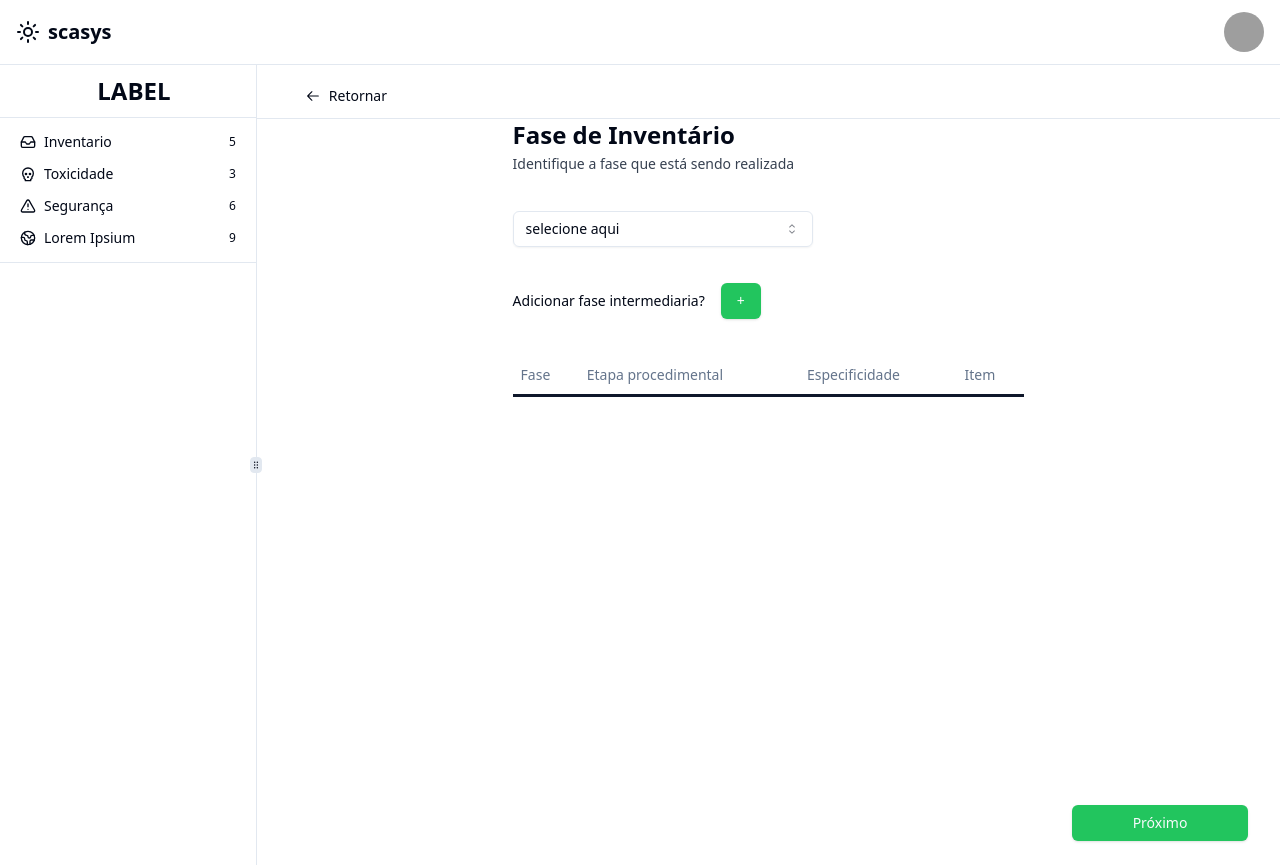
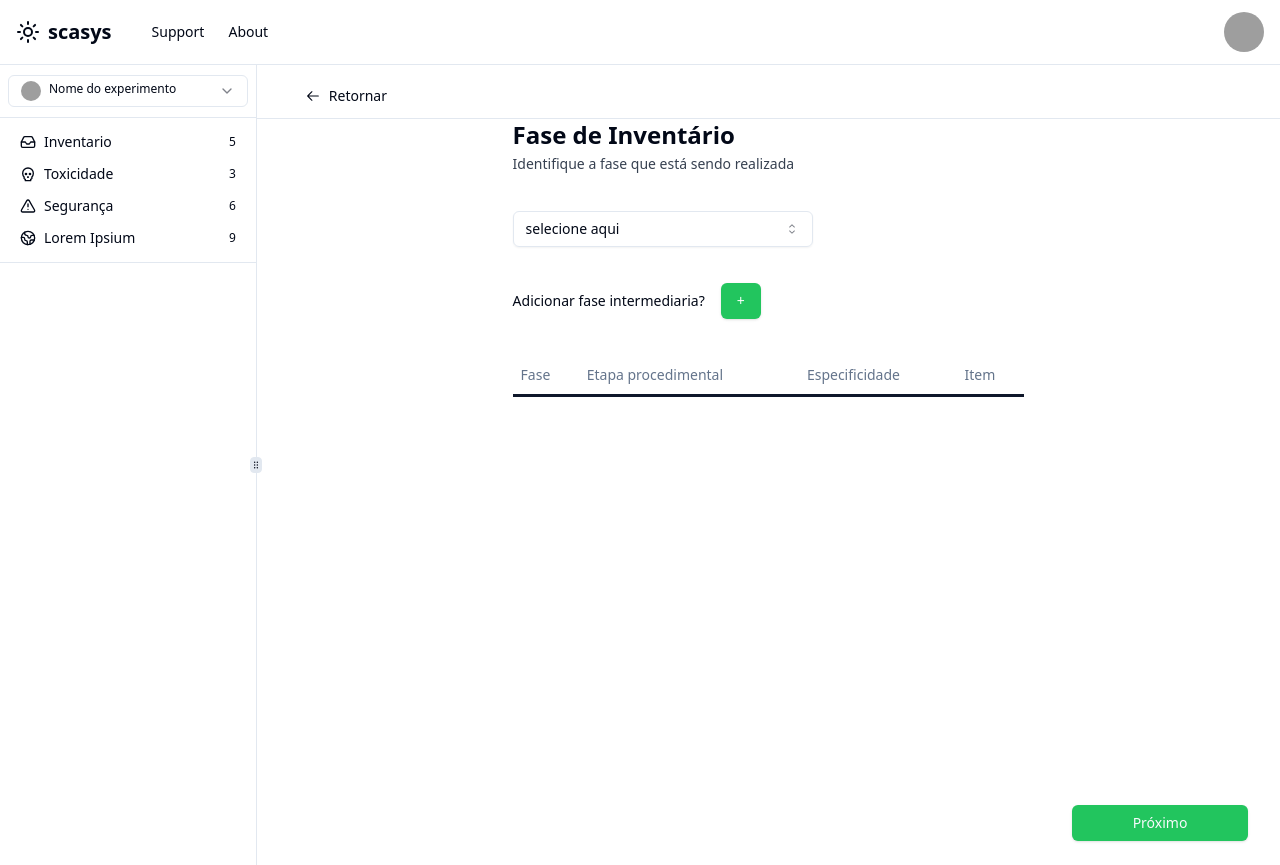
Before and after one commit to Cauatn/scasys, a React (Vite) app: page /inventory/1 in a window 1280 px wide. Built offline with nearby package versions, Linux system fonts and the light colour scheme; grey boxes are pictures that could not be loaded.

Commit message:
feat: Add ExperimentSwitcher component and update NavBarT component

```diff
--- /dev/null
+++ b/src/components/exp-switcher.tsx
@@ -0,0 +1,115 @@
+import { CaretSortIcon, CheckIcon } from "@radix-ui/react-icons"
+
+import { cn } from "@/lib/utils"
+import { Button } from "@/components/ui/button"
+import {
+  Command,
+  CommandEmpty,
+  CommandGroup,
+  CommandInput,
+  CommandItem,
+} from "@/components/ui/command"
+import {
+  Popover,
+  PopoverContent,
+  PopoverTrigger,
+} from "@/components/ui/popover"
+import { useState } from "react"
+import { Avatar, AvatarFallback, AvatarImage } from "./ui/avatar"
+import { ChevronDown } from "lucide-react"
+
+type SwitcherProps = {
+  isCollapsed: boolean
+}
+
+const experimentos = [
+  {
+    value: "experimento1",
+    label: "experimento 1",
+  },
+  {
+    value: "experimento2",
+    label: "experimento 2",
+  },
+  {
+    value: "experimento3",
+    label: "experimento 3",
+  },
+  {
+    value: "experimento4",
+    label: "experimento 4",
+  },
+  {
+    value: "experimento5",
+    label: "experimento 5",
+  },
+]
+
+export default function ExperimentSwitcher({ isCollapsed }: SwitcherProps) {
+  const [open, setOpen] = useState(false)
+  const [value, setValue] = useState("")
+
+  return (
+    <Popover open={open} onOpenChange={setOpen}>
+      <PopoverTrigger asChild>
+        <Button
+          variant="ghost"
+          size="sm"
+          role="combobox"
+          aria-expanded={open}
+          aria-label="Select a workspace"
+          className={cn(
+            "flex w-full items-center gap-2 border [&>span]:line-clamp-1 [&>span]:flex [&>span]:w-full [&>span]:items-center [&>span]:gap-1 [&>span]:truncate [&_svg]:h-4 [&_svg]:w-4 [&_svg]:shrink-0",
+            isCollapsed &&
+              "flex h-9 w-9 shrink-0 items-center justify-center p-0 [&>span]:w-auto [&>svg]:hidden"
+          )}
+        >
+          <div className="flex justify-between">
+            <Avatar className={cn("h-5 w-5", !isCollapsed && "mr-2")}>
+              <AvatarImage src={"https://github.com/Cauatn.png"} />
+              <AvatarFallback>{"N"}</AvatarFallback>
+            </Avatar>
+            <span className={cn("whitespace-nowrap", isCollapsed && "hidden")}>
+              {"Nome do experimento"}
+            </span>
+          </div>
+          <ChevronDown
+            className={cn(
+              "ml-auto h-4 w-4 shrink-0 opacity-50",
+              isCollapsed && "hidden"
+            )}
+          />
+        </Button>
+      </PopoverTrigger>
+      <PopoverContent className="w-[200px] p-0">
+        <Command>
+          <CommandInput
+            placeholder="Busque um experimento..."
+            className="h-9 text-[13px]"
+          />
+          <CommandEmpty>Experimento não encontrado.</CommandEmpty>
+          <CommandGroup>
+            {experimentos.map((experimento) => (
+              <CommandItem
+                key={experimento.value}
+                value={experimento.value}
+                onSelect={(currentValue) => {
+                  setValue(currentValue === value ? "" : currentValue)
+                  setOpen(false)
+                }}
+              >
+                {experimento.label}
+                <CheckIcon
+                  className={cn(
+                    "ml-auto h-4 w-4",
+                    value === experimento.value ? "opacity-100" : "opacity-0"
+                  )}
+                />
+              </CommandItem>
+            ))}
+          </CommandGroup>
+        </Command>
+      </PopoverContent>
+    </Popover>
+  )
+}
--- a/src/components/page-root.tsx
+++ b/src/components/page-root.tsx
@@ -13,13 +13,19 @@ import { Separator } from "./ui/separator"
 import { TooltipProvider } from "./ui/tooltip"
 import { NavBarT } from "./nav"
 import Navbar from "./navbar"
+import ExperimentSwitcher from "./exp-switcher"
 
 export default function PageRoot({ toggleReturnButton = true }) {
   const [isCollapsed, setIsCollapsed] = useState(false)
 
   return (
     <TooltipProvider delayDuration={0}>
-      <NavBarT />
+      <NavBarT
+        items={[
+          { title: "Support", href: "/" },
+          { title: "About", href: "/about" },
+        ]}
+      />
       <ResizablePanelGroup
         direction="horizontal"
         className="h-full max-h-[800px] items-stretch"
@@ -43,11 +49,7 @@ export default function PageRoot({ toggleReturnButton = true }) {
               isCollapsed ? "h-[52px]" : "px-2"
             )}
           >
-            {isCollapsed ? (
-              <Moon />
-            ) : (
-              <h1 className="pl-3 text-2xl font-bold">LABEL</h1>
-            )}
+            <ExperimentSwitcher isCollapsed={isCollapsed} />
           </div>
           <Separator />
           <Nav
--- a/src/routes/8aQOV/Page.tsx
+++ b/src/routes/8aQOV/Page.tsx
@@ -14,6 +14,7 @@ import {
   DialogDescription,
   DialogFooter,
   DialogHeader,
+  DialogOverlay,
   DialogTitle,
   DialogTrigger,
 } from "@/components/ui/dialog"
@@ -27,6 +28,7 @@ import {
 import { zodResolver } from "@hookform/resolvers/zod"
 import { useForm } from "react-hook-form"
 import { z } from "zod"
+import { DialogPortal } from "@radix-ui/react-dialog"
 
 const InvSchema = z.object({
   quantidade: z.string().transform(Number),
@@ -137,12 +139,30 @@ export default function EightaETP() {
                       Deseja adicionar uma nova etapa ao procedimento ?
                     </DialogDescription>
                     <DialogFooter className="inline-flex justify-end">
-                      <Button onClick={() => navigate("/inventory/5")}>
-                        Não
-                      </Button>
                       <Button onClick={() => navigate("/inventory/2")}>
                         Sim
                       </Button>
+                      <Dialog>
+                        <DialogTrigger asChild>
+                          <Button>Não</Button>
+                        </DialogTrigger>
+                        <DialogContent>
+                          <DialogHeader>
+                            <DialogTitle>Atenção</DialogTitle>
+                          </DialogHeader>
+                          <DialogDescription>
+                            Deseja adicionar uma nova Fase ao procedimento ?
+                          </DialogDescription>
+                          <DialogFooter className="inline-flex justify-end">
+                            <Button onClick={() => navigate("/inventory/1")}>
+                              Sim
+                            </Button>
+                            <Button onClick={() => navigate("/inventory/5")}>
+                              Não
+                            </Button>
+                          </DialogFooter>
+                        </DialogContent>
+                      </Dialog>
                     </DialogFooter>
                   </DialogHeader>
                 </DialogContent>
```
